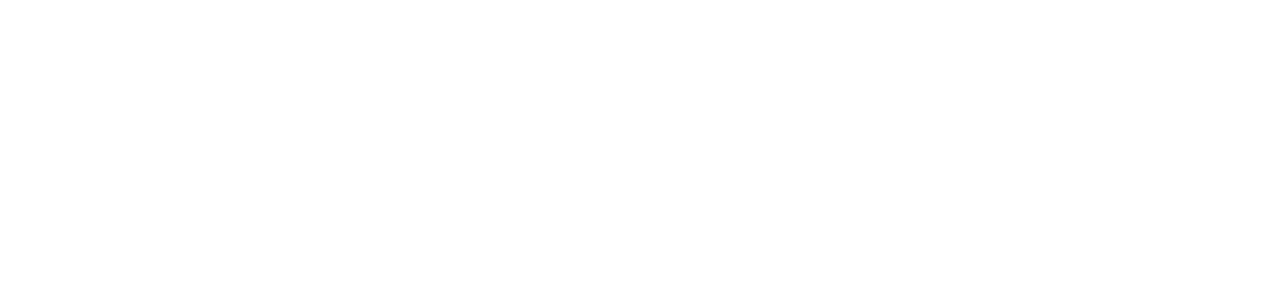
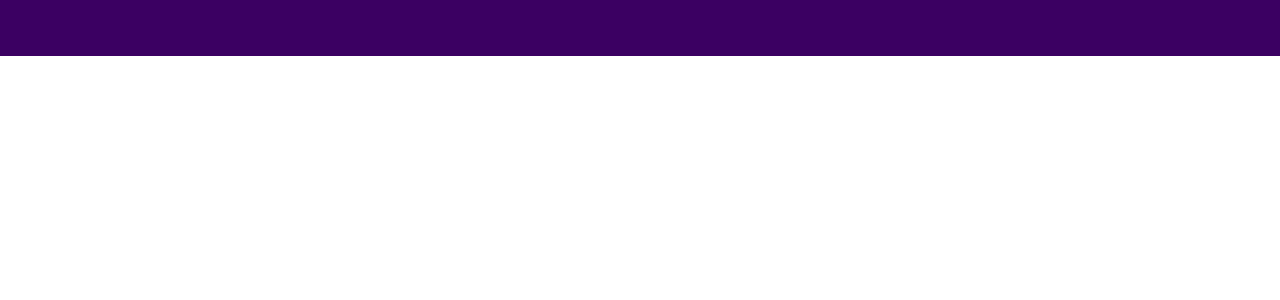
Before and after one commit to davjdo/graphql-react-crud-post-app-frontend, a React (Create React App) app: page / in a window 1280 px wide. Shown: the top 300 px of the page. Built offline with nearby package versions, Linux system fonts and the light colour scheme.

Commit message:
add Toolbar component

```diff
--- a/src/App.js
+++ b/src/App.js
@@ -1,11 +1,12 @@
 import React, { Component, Fragment } from 'react';
 
 import Layout from './components/Layout/Layout';
+import Toolbar from './components/Toolbar/Toolbar';
 class App extends Component {
 	render() {
 		return (
 			<Fragment>
-				<Layout />
+				<Layout header={<Toolbar />} />
 			</Fragment>
 		);
 	}
--- /dev/null
+++ b/src/components/Toolbar/Toolbar.css
@@ -0,0 +1,5 @@
+.toolbar {
+  width: 100%;
+  height: 3.5rem;
+  background: #3b0062;
+}
--- /dev/null
+++ b/src/components/Toolbar/Toolbar.js
@@ -0,0 +1,7 @@
+import React from 'react';
+
+import './Toolbar.css';
+
+const toolbar = props => <div className="toolbar">{props.children}</div>;
+
+export default toolbar;
```
